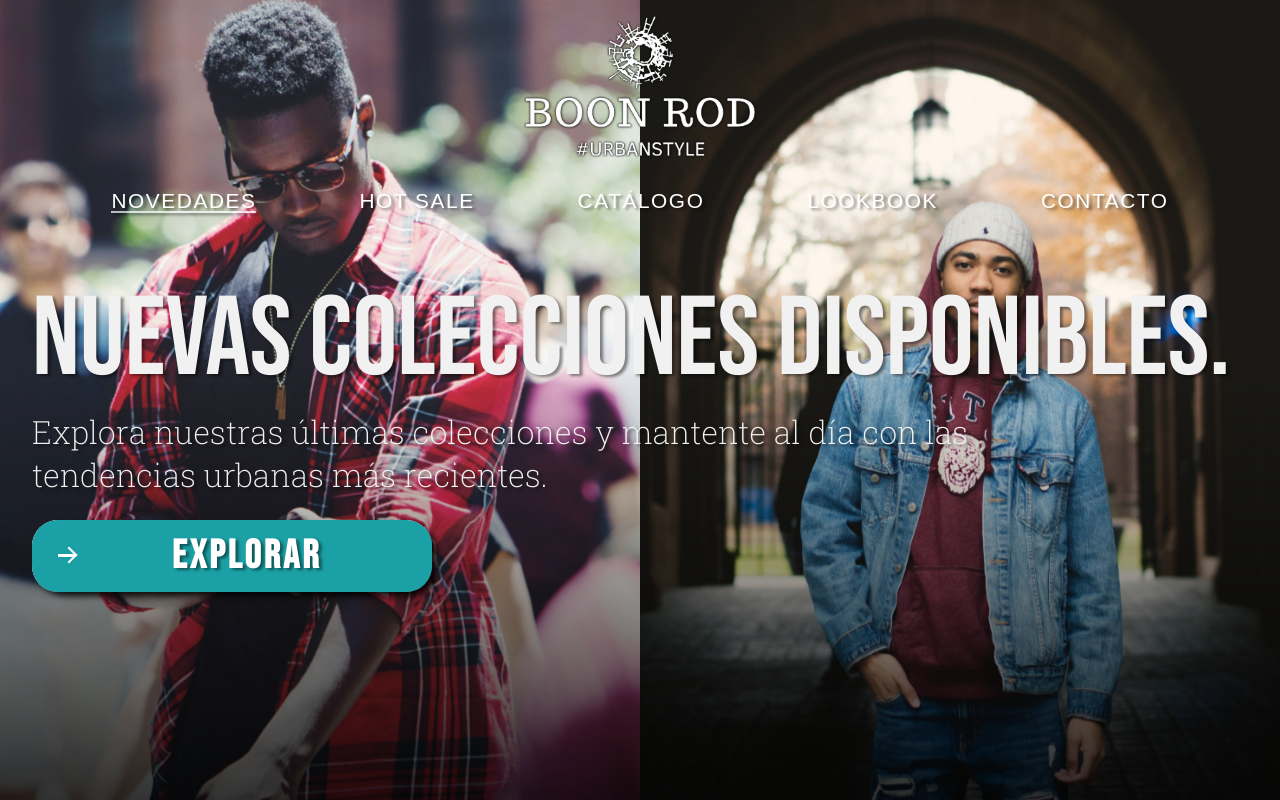
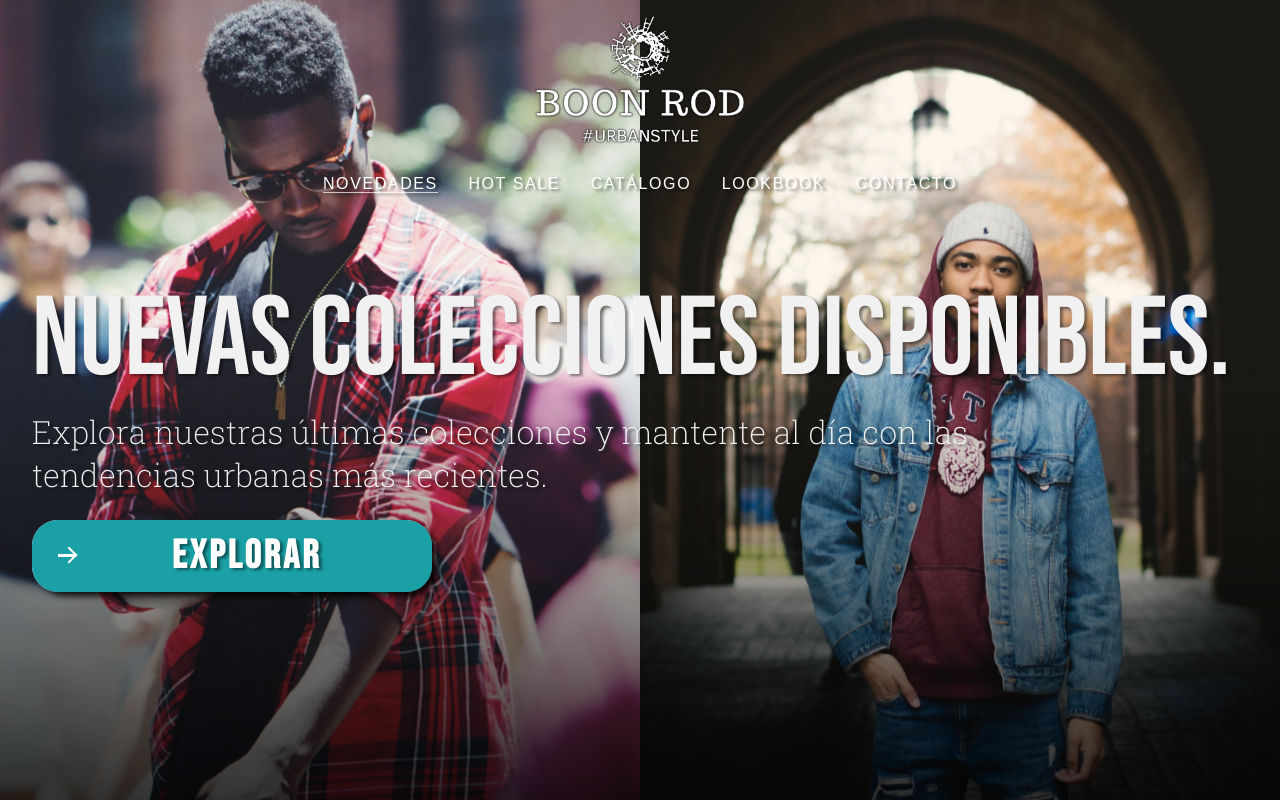
Before and after one commit to Juannmanuel/BoonRod, a React (Vite) app: page / in a window 1280 px wide. Built offline with nearby package versions, Linux system fonts and the light colour scheme; grey boxes are pictures that could not be loaded.

Commit message:
home css

```diff
--- a/src/components/Navbar/Navbar.module.css
+++ b/src/components/Navbar/Navbar.module.css
@@ -81,11 +81,14 @@
 @media (max-width: 1440px) {
   .logo {
     width: 20vw;
-    max-width: 20%;
+    max-width: 18%;
   }
 
   .cta span {
-    font-size: 1.3rem;
+    font-size: 1rem;
+  }
+  .link {
+    max-width: 57%;
   }
 }
 
@@ -98,16 +101,20 @@
   .cta span {
     font-size: 1rem;
   }
+  .link {
+    max-width: none;
+  }
 }
 
 @media (max-width: 768px) {
   .logo {
     width: 30vw;
     max-width: 40%;
+    margin-bottom: 0.5rem;
   }
 
   .cta span {
-    font-size: 1rem;
+    font-size: .8rem;
   }
   .link {
     justify-content: center;
```
